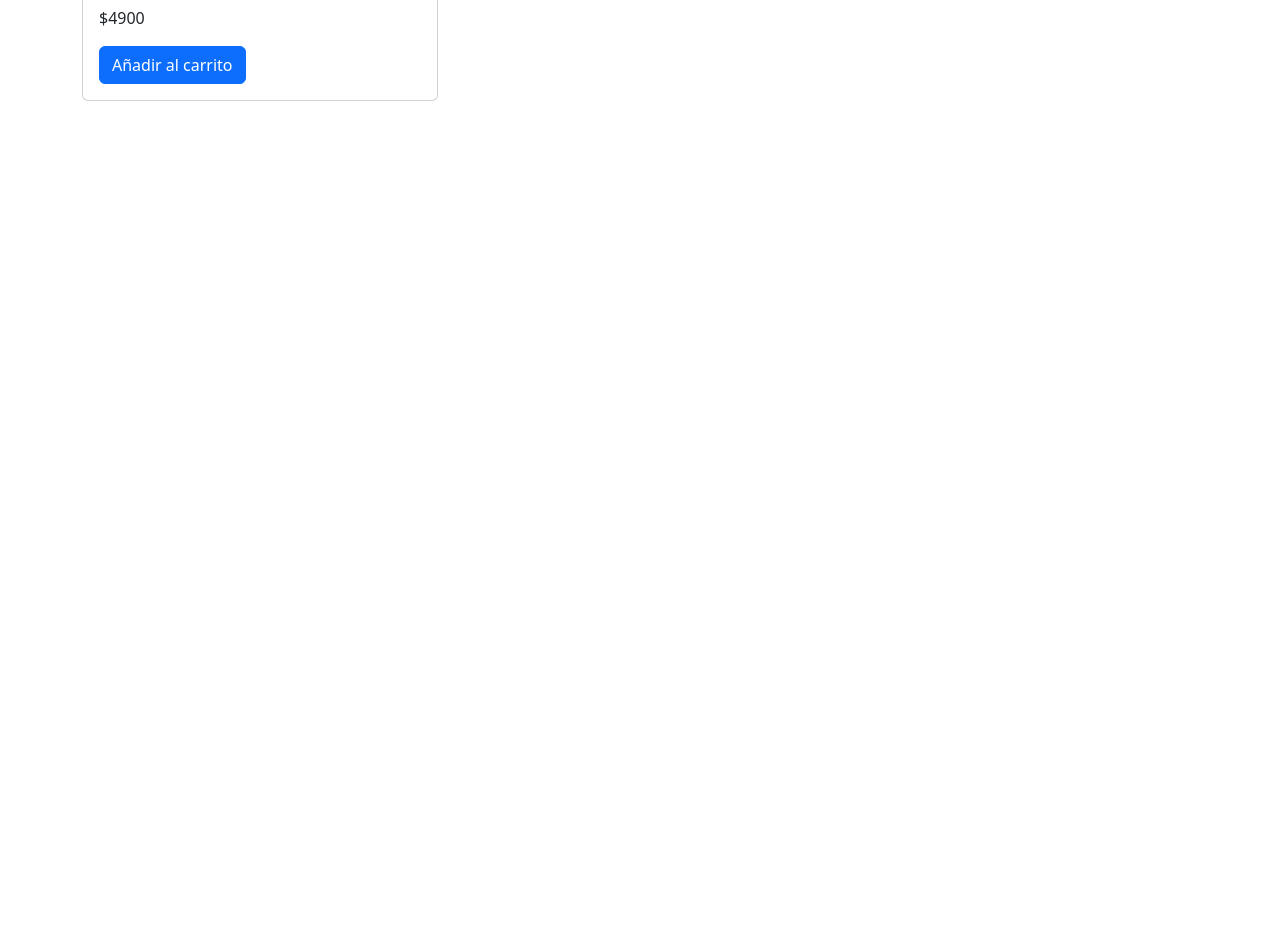
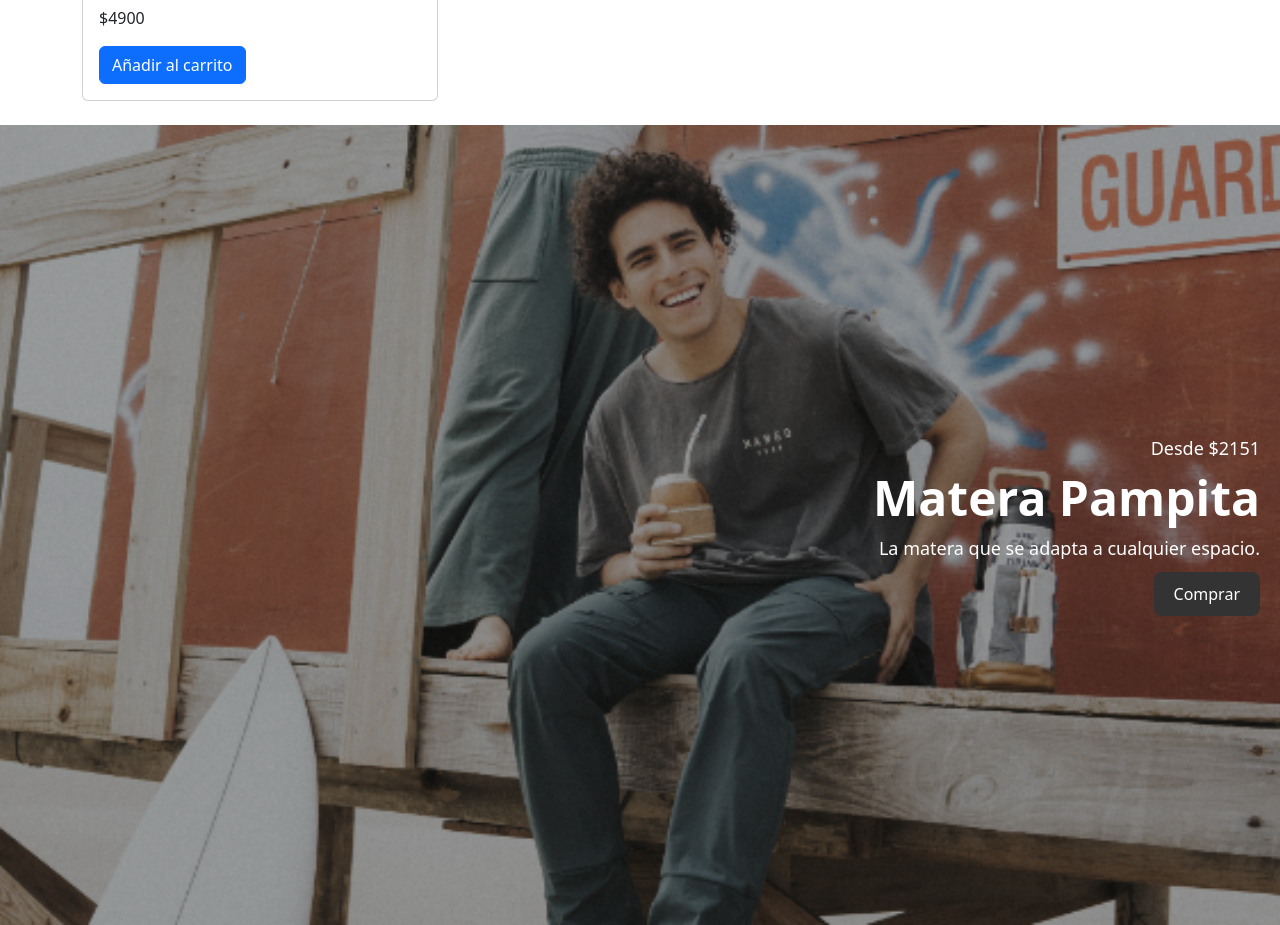
Before and after one commit to martinsantanab/Cebate_Proyect, a React (Vite) app: page / in a window 1280 px wide. Shown: the part 3400-4325 px from the top of the page. Before the commit the page ends 3525 px from the top, so only its background shows below. Built offline with nearby package versions, Linux system fonts and the light colour scheme.

Commit message:
Home finished (95%)

```diff
--- a/src/App.css
+++ b/src/App.css
@@ -217,4 +217,64 @@
   object-fit: cover;
 }
 
+
+/* PRINCIPAL PRODUCT CONTAINER */
+.principalProduct-container {
+  display: flex;
+  align-items: center;
+  justify-content: flex-end;
+  height: 100vh;
+  width: 100%;
+  background-size: cover;
+  background-position: center;
+  position: relative;
+  color: #fff;
+}
+
+.principalProduct-overlay {
+  position: absolute;
+  top: 0;
+  left: 0;
+  right: 0;
+  bottom: 0;
+  background-color: rgba(0, 0, 0, 0.3); /* Añade un overlay oscuro para mejorar la legibilidad del texto */
+}
+
+.principalProduct-info {
+  position: relative;
+  z-index: 1;
+  padding: 20px;
+  max-width: 500px;
+  text-align: right; /* Alinea el texto a la derecha */
+}
+
+.principalProduct-price {
+  font-size: 18px;
+  color: #fff;
+  margin: 0;
+}
+
+.principalProduct-name {
+  font-size: 48px;
+  font-weight: bold;
+  margin: 10px 0;
+}
+
+.principalProduct-description {
+  font-size: 18px;
+  color: #fff;
+  margin: 10px 0;
+}
+
+.principalProduct-buyButton {
+  padding: 10px 20px;
+  font-size: 16px;
+  color: #fff;
+  background-color: #333;
+  border: none;
+  border-radius:
+}
+
+
+
 /* FOOTER CSS: */
--- a/src/pages/Home.jsx
+++ b/src/pages/Home.jsx
@@ -132,6 +132,13 @@ const productos = [
   },
 ];
 
+const principalProduct = {
+  price: 2151,
+  name: 'Matera Pampita',
+  description: 'La matera que se adapta a cualquier espacio.',
+  image: "/public/images/principalProduct.png"
+};
+
 function Home() {
   return (
     <>
@@ -253,6 +260,19 @@ function Home() {
           ))}
         </Row>
       </Container>
+
+{/* PRIMCIPAL PRODUCT */}
+
+<div className="principalProduct-container" style={{ backgroundImage: `url(${principalProduct.image})` }}>
+      <div className="principalProduct-overlay"></div>
+      <div className="principalProduct-info">
+        <p className="principalProduct-price">Desde ${principalProduct.price}</p>
+        <h1 className="principalProduct-name">{principalProduct.name}</h1>
+        <p className="principalProduct-description">{principalProduct.description}</p>
+        <button className="principalProduct-buyButton">Comprar</button>
+      </div>
+    </div>
+
     </>
   );
 }
```
Also changed, not shown: public/images/principalProduct.png (added).
